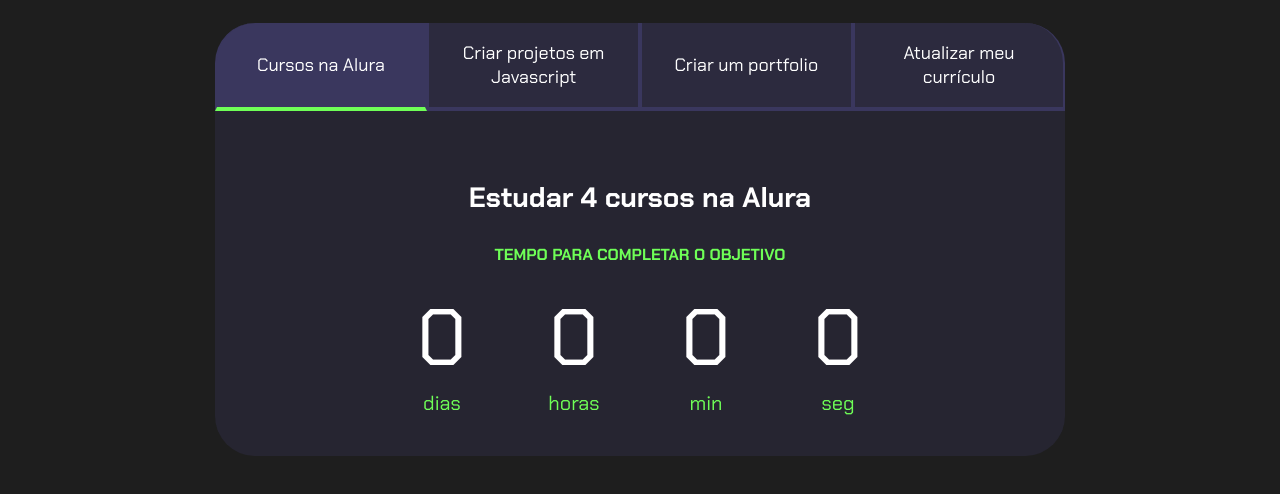
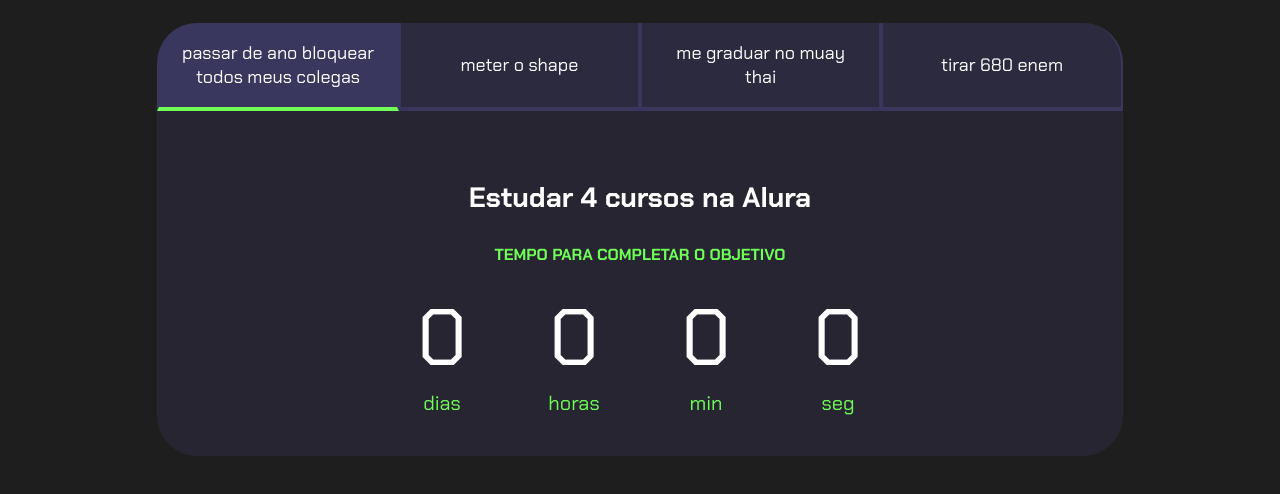
Before and after one commit to HMO18007/2trimestre, a plain HTML site: page index.html in a window 1280 px wide. Shown: the part 80-574 px from the top of the page. Drawn offline with Linux system fonts and the light colour scheme.

Commit message:
Update index.html

```diff
--- a/index.html
+++ b/index.html
@@ -13,10 +13,10 @@
         <h2 class="titulo-principal">Meus objetivos do ano<span>_</span></h2>
         <div class="conteudo">
             <div class="botoes">
-                <button class="botao ativo">Cursos na Alura</button>
-                <button class="botao">Criar projetos em Javascript</button>
-                <button class="botao">Criar um portfolio</button>
-                <button class="botao">Atualizar meu currículo</button>
+                <button class="botao ativo">passar de ano bloquear todos meus colegas</button>
+                <button class="botao">meter o shape</button>
+                <button class="botao">me graduar no muay thai</button>
+                <button class="botao">tirar 680 enem</button>
             </div>
             <div class="abas-textos">
                 <div class="aba-conteudo ativo">
```
